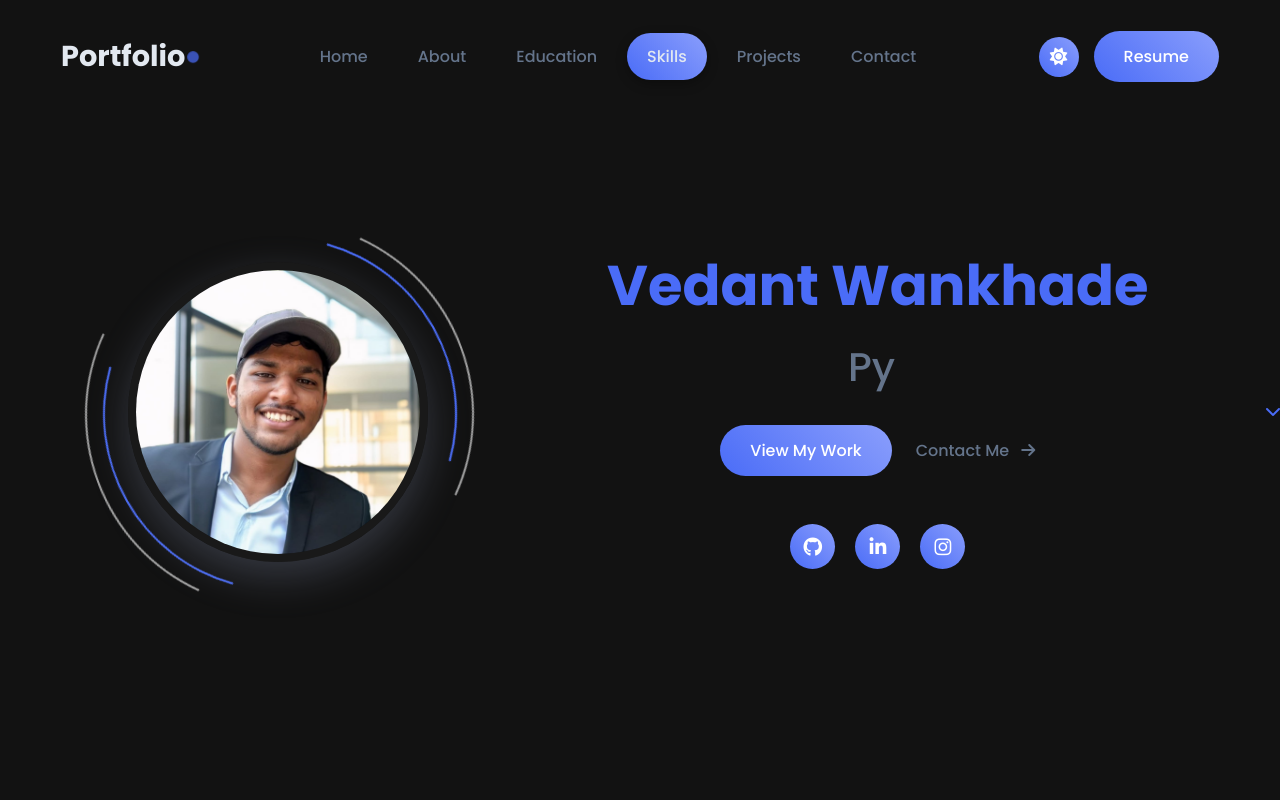
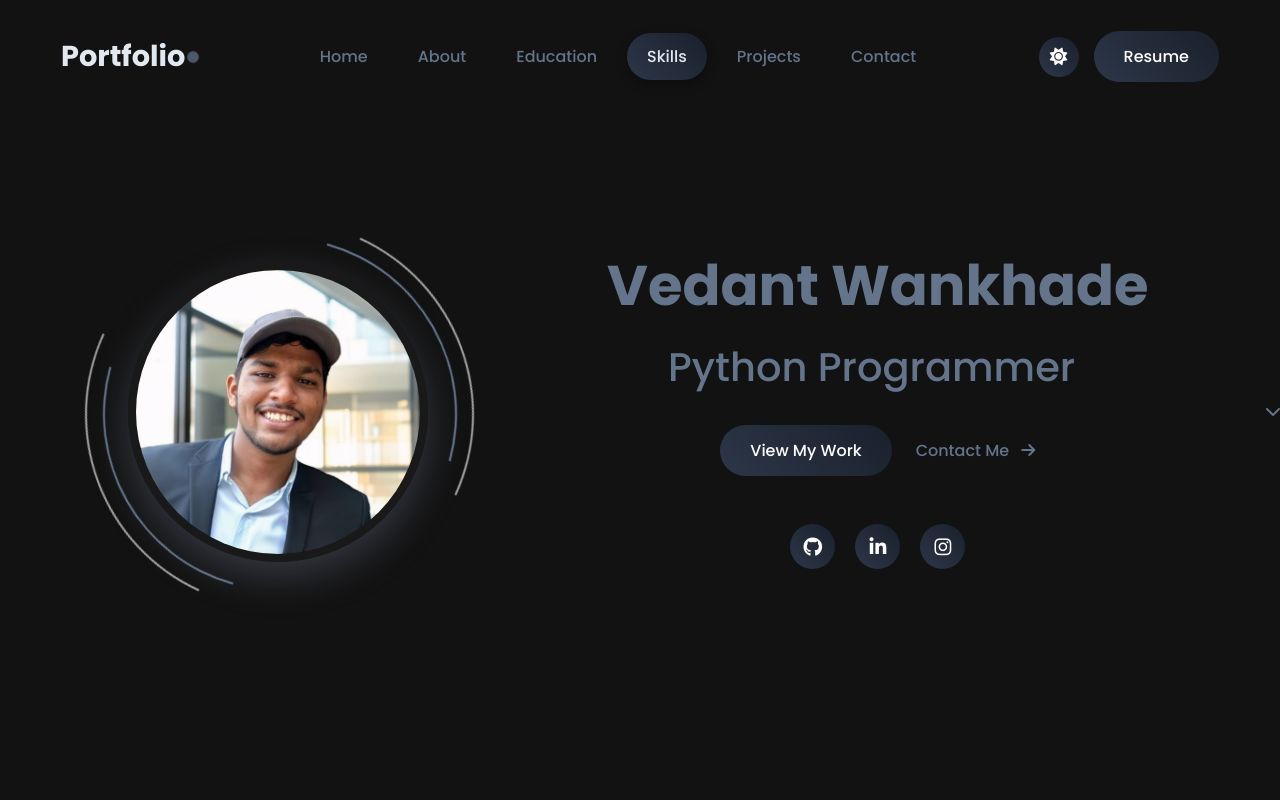
Before and after one commit to vedantwankhade123/Portfolio_Website, a React (Vite) app: page / in a window 1280 px wide. Shown: the top 800 px of the page. Built offline with nearby package versions, Linux system fonts and the light colour scheme.

Commit message:
[dyad] Implement black gradients and smoother typing animation - wrote 2 file(s)

```diff
--- a/src/components/TypingEffect.jsx
+++ b/src/components/TypingEffect.jsx
@@ -1,6 +1,6 @@
 import React, { useState, useEffect } from 'react';
 
-const TypingEffect = ({ words, typeSpeed = 150, deleteSpeed = 100, delay = 1000 }) => {
+const TypingEffect = ({ words, typeSpeed = 100, deleteSpeed = 50, delay = 1000 }) => {
   const [wordIndex, setWordIndex] = useState(0);
   const [text, setText] = useState('');
   const [isDeleting, setIsDeleting] = useState(false);
--- a/src/index.css
+++ b/src/index.css
@@ -28,9 +28,9 @@ body.dark-mode {
     --spacing-12: 6rem;
 
     /* Colors */
-    --primary-color: #4a6cf7;
-    --primary-dark: #3b56c5;
-    --primary-rgb: 74, 108, 247;
+    --primary-color: #64748b;
+    --primary-dark: #475569;
+    --primary-rgb: 100, 116, 139;
     --secondary-color: #a8b2d1;
     --background-color: #f1f5f9;
     --card-bg: rgba(255, 255, 255, 0.6);
@@ -39,7 +39,7 @@ body.dark-mode {
     --border-color: #e2e8f0;
     --shadow-color: rgba(15, 23, 42, 0.08);
     --hover-color: #e2e8f0;
-    --primary-gradient: linear-gradient(45deg, #4a6cf7, #8a9efc);
+    --primary-gradient: linear-gradient(45deg, #2d3748, #1a202c);
 
     /* Transitions */
     --transition-speed: 0.3s;
```
